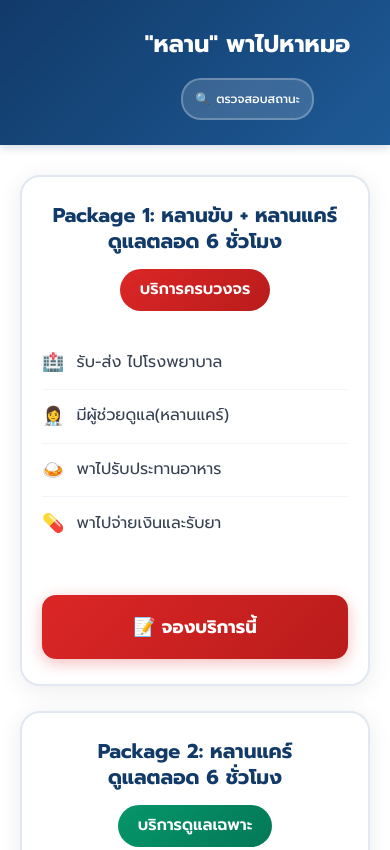
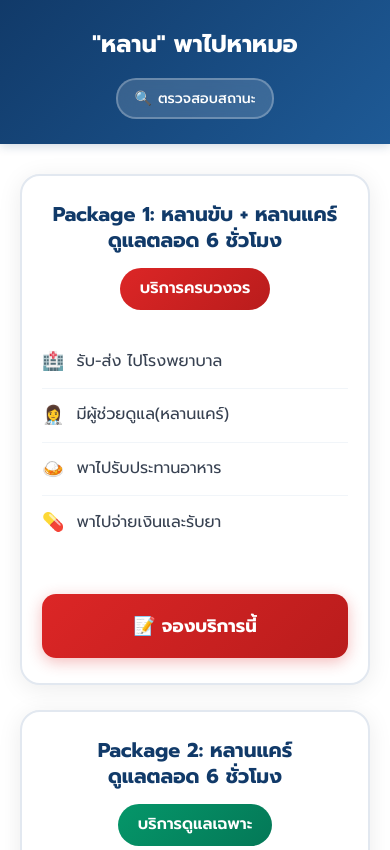
Before and after one commit to LUKLHAN/LHAN_hospital_form-14AUG2025, a plain HTML site: page index.html in a window 390 px wide. Shown: the top 850 px of the page. Drawn offline with nearby package versions, Linux system fonts and the light colour scheme.

Commit message:
Update index.html

```diff
--- a/index.html
+++ b/index.html
@@ -785,18 +785,11 @@
         font-size: 20px;
       }
 
-      .status-btn-header {
-        left: 10px;
-        padding: 10px 12px;
-        font-size: 12px;
-      }
-
       .header {
         font-size: 24px;
-        padding: 25px 15px 25px 120px;
-      }
-    }
-
+        padding: 25px 15px;
+      }
+    }
     /* Hide sections */
     .landing-section.hide, .booking-form.hide, .status-check.hide, .status-result.hide {
       display: none;
@@ -806,8 +799,7 @@
 <body>
   <div class="container">
     <div class="header">
-            "หลาน" พาไปหาหมอ
-            <br/>
+      <div>"หลาน" พาไปหาหมอ</div>
       <button class="status-btn-header" onclick="showStatusCheck()">
         🔍 <span>ตรวจสอบสถานะ</span>
       </button>
```
